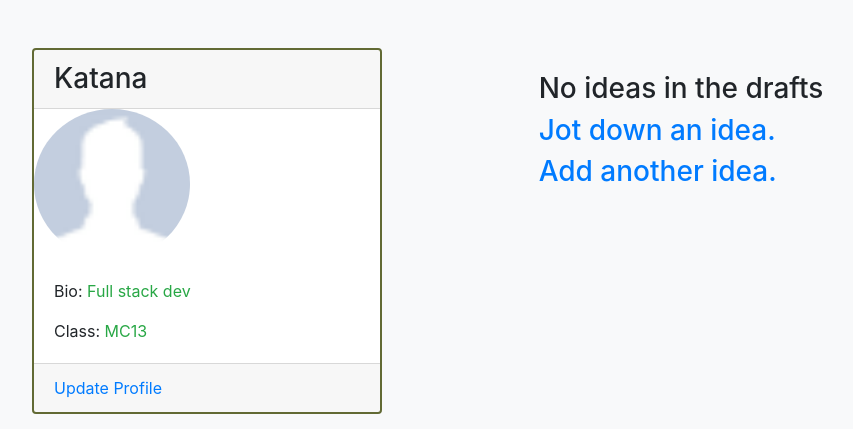
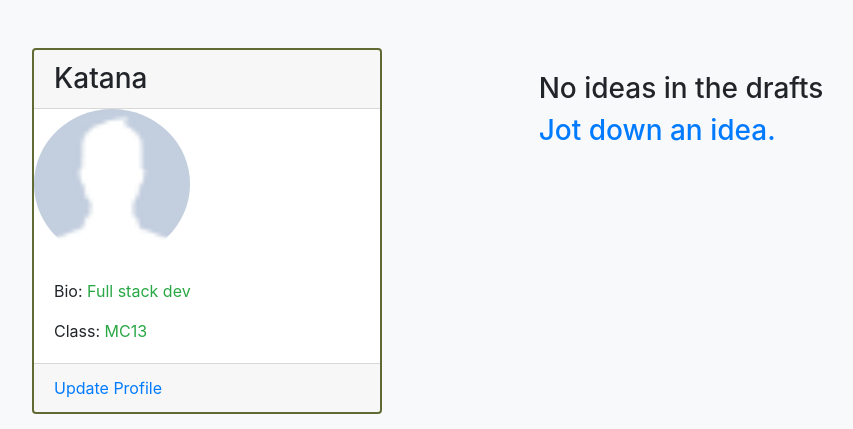
Before and after one commit to RKatana/moringahub, a Django app: page /main/profile/ in a window 1280 px wide. Shown: the part 64-493 px from the top of the page, without its empty margins (53-906 px from the left). Run offline with Django 3.2, Linux system fonts and the light colour scheme; a user stored in the database is signed in; data comes from the database, SQL or seed files in the repository; data that the repository does not hold is empty; some libraries are stand-ins or nearby versions.

Commit message:
added title to navs and edited profile

```diff
--- a/projects/templates/navbar.html
+++ b/projects/templates/navbar.html
@@ -9,10 +9,10 @@
       <div class="collapse navbar-collapse right  " id="navbarSupportedContent">
         <ul class="navbar-nav rg ml-auto">
             <li class="nav-item active font-weight-bold pr-none">
-                <a class="navbar-brand  nav-link " href="{% url 'home'%} ">MoringaHub</a>
+                <a class="navbar-brand  nav-link " href="{% url 'home'%} " title="Home page">MoringaHub</a>
             </li>
           <li class="nav-item">
-            <a class="nav-link active navbar-brand" href="{% url 'post_projects'%} ">Projects</a>
+            <a class="nav-link active navbar-brand" href="{% url 'post_projects'%} " title="Publish a project">Projects</a>
           </li>
 
           <li class="nav-item dropdown ">
@@ -22,8 +22,7 @@
             <div class="dropdown-menu col-sm-3" aria-labelledby="navbarDropdown">
               <a class="dropdown-item prof" href="{%url 'profile'%} ">Profile</a>
               <div class="dropdown-divider"></div>
-              <a class="dropdown-item prof" href="{% url 'projects'%} ">My Projects</a>
-
+              <a class="dropdown-item prof" href="{% url 'projects'%} " title="Your public projects">My Projects</a>
               <input type="hidden" name="next" value="">
             </div>
           </li>
--- a/projects/templates/profile.html
+++ b/projects/templates/profile.html
@@ -28,16 +28,16 @@
             <div class="col-md-8">
               {% if ideas%}
               <h3>Raw drafted ideas</h3>
+              <a href="{%url 'drafts'%} " title="This idea will be private and only be visible to you"><h3>Add another idea.</h3></a>
               {%else%}
               <h3>No ideas in the drafts</h3>
-              <a href="{%url 'drafts'%} "><h3>Jot down an idea.</h3></a>
+              <a href="{%url 'drafts'%} " title="This idea will be private and only visible to you"><h3>Jot down an idea.</h3></a>
               {%endif%}
                 {% for idea in ideas%}
                 <p>Title: {{idea.title}} </p>
                 <p>Body: {{idea.raw_idea}} </p>
                 <p class="text-success">Drafted on: {{idea.pub_date}}  </p><hr> <br>
                 {%endfor%}
-                <a href="{%url 'drafts'%} "><h3>Add another idea.</h3></a>
             </div>
             <div class="col-md-2"></div>
 
```
Also changed, not shown: media/images/IMG_5244.JPG (added), media/images/favicon.png (added).
